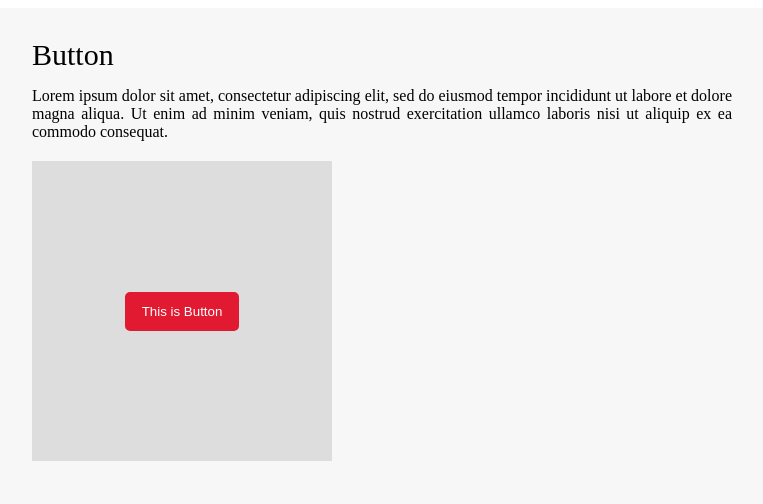
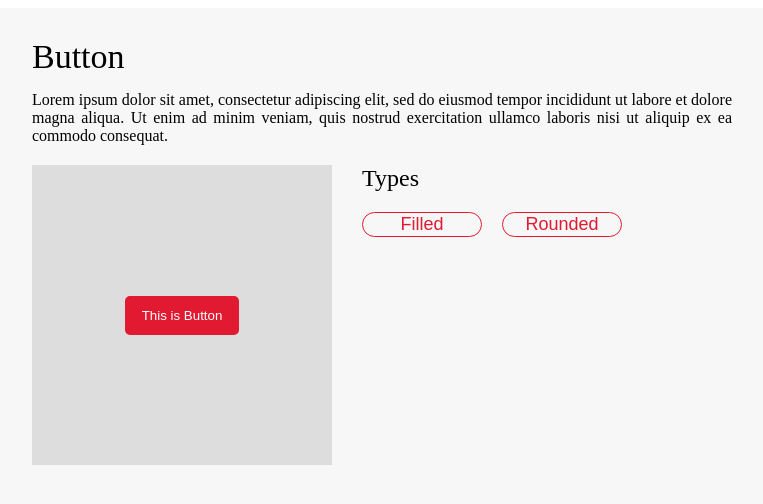
Before and after one commit to oss-homecredit-id/direct, a Gatsby site: page /Component/Component in a window 1280 px wide. Shown: the top 504 px of the page, without its empty margins (36-799 px from the left). Built offline with nearby package versions, Linux system fonts and the light colour scheme; Gatsby itself is replaced by a stand-in of ours.

Commit message:
add types to component layout

```diff
--- a/src/components/CompLayout/CompLayout.css
+++ b/src/components/CompLayout/CompLayout.css
@@ -6,7 +6,7 @@
 }
 
 .comp-title {
-  font-size: 30px;
+  font-size: 34px;
   font-weight: 500;
   margin-bottom: 15px;
 }
@@ -14,14 +14,40 @@
 .comp-desc {
   text-align: justify;
   width: 700px;
+  font-size: 16px;
 }
 
 .comp-display {
   display: flex;
+  align-content: center;
+  justify-content: flex-start;
+  margin: 20px 0;
+}
+
+.comp-example {
+  display: flex;
   align-items: center;
   justify-content: center;
-  margin: 20px 0;
+  margin: 0 30px 0 0;
   width: 300px;
   height: 300px;
   background-color: #dddddd;
 }
+
+.comp-variation {
+  font-weight: 500;
+  font-size: 24px;
+  display: flex;
+  flex-direction: column;
+}
+
+.comp-variation-btn {
+  margin: 20px 20px 10px 0;
+  background-color: transparent;
+  width: 120px;
+  border-radius: 21px;
+  font-size: 18px;
+  font-weight: inherit;
+  color: #e11931;
+  border: 1px solid #e11931;
+}
--- a/src/components/CompLayout/CompLayout.js
+++ b/src/components/CompLayout/CompLayout.js
@@ -6,9 +6,18 @@ const CompLayout = props => {
     <div className="comp-container">
       <div className="comp-title">{props.compName} </div>
       <div className="comp-desc">{props.compDesc} </div>
-      <div>
-        <div className="comp-display">{props.children} </div>
-        <div></div>
+      <div className="comp-display">
+        <div className="comp-example">{props.children} </div>
+        <div className="comp-variation">
+          Types
+          <div>
+            {props.compVariation.map((variationBtn, index) => (
+              <button className="comp-variation-btn" key={index}>
+                {variationBtn}
+              </button>
+            ))}
+          </div>
+        </div>
       </div>
     </div>
   );
--- a/src/pages/Component/Component.js
+++ b/src/pages/Component/Component.js
@@ -10,7 +10,8 @@ const Component = () => {
     <div style={{ width: "100%" }}>
       <CompLayout
         compName="Button"
-        compDesc="Lorem ipsum dolor sit amet, consectetur adipiscing elit, sed do eiusmod tempor incididunt ut labore et dolore magna aliqua. Ut enim ad minim veniam, quis nostrud exercitation ullamco laboris nisi ut aliquip ex ea commodo consequat. "
+        compDesc="Lorem ipsum dolor sit amet, consectetur adipiscing elit, sed do eiusmod tempor incididunt ut labore et dolore magna aliqua. Ut enim ad minim veniam, quis nostrud exercitation ullamco laboris nisi ut aliquip ex ea commodo consequat."
+        compVariation={["Filled", "Rounded"]}
       >
         <Button filled>This is Button</Button>
       </CompLayout>
```
